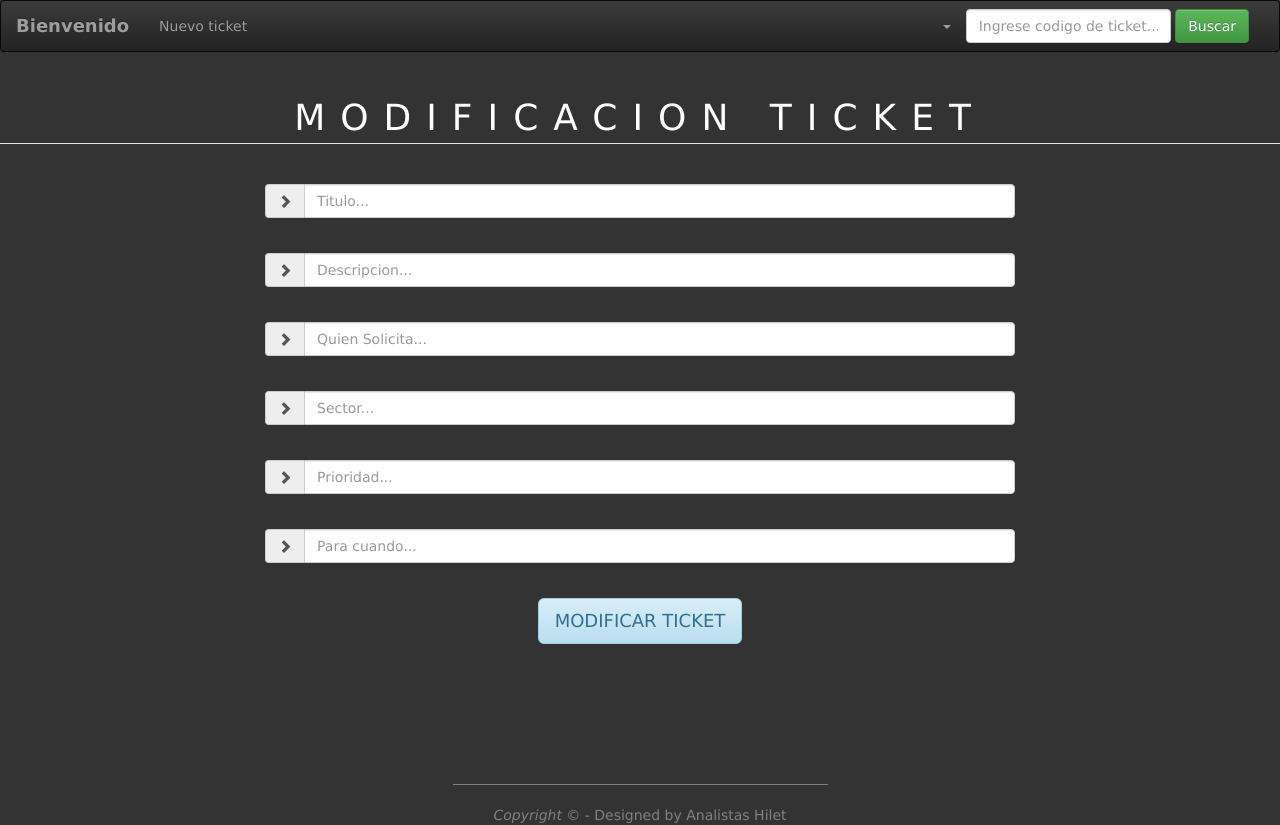
After one commit to FrancoArto/soporte, a CodeIgniter app: the page made by application/views/modificarTicket.php in a window 1280 px wide. The commit adds this page. Run offline with CodeIgniter, Linux system fonts and the light colour scheme; data that the repository does not hold is empty.

Commit message:
Tickets
Mod y alta de tickets

```diff
--- a/application/config/database.php
+++ b/application/config/database.php
@@ -51,7 +51,7 @@ $active_record = TRUE;
 $db['default']['hostname'] = 'localhost';
 $db['default']['username'] = 'root';
 $db['default']['password'] = '';
-$db['default']['database'] = 'incidencias';
+$db['default']['database'] = 'soporte';
 $db['default']['dbdriver'] = 'mysqli';
 $db['default']['dbprefix'] = '';
 $db['default']['pconnect'] = FALSE;
--- a/application/models/ticket_model.php
+++ b/application/models/ticket_model.php
@@ -28,16 +28,16 @@ class Ticket_model extends CI_Model {
 		}
 	}
 
-	function modificacion($usuario_id = "", $datos = array())
+	function modificacion($ticket_id = "", $datos = array())
 	{
 		foreach($datos as $nombre=>$valor)
 		{
 			$this->db->set($nombre, $valor);
 		}
 
-		$this->db->where("ticket_id", $usuario_id);
+		$this->db->where("ticket_id", $ticket_id);
 
-		$this->db->update("Tickets");
+		$this->db->update("tickets");
 
 	    //forma de confirmar si el update se realizo
 		if($this->db->affected_rows())
--- a/application/views/listaTickets.php
+++ b/application/views/listaTickets.php
@@ -86,7 +86,7 @@ letter-spacing:15px;
                     <td><?php echo $ticket["asignado"]; ?></td>
                     <td><?php echo $ticket["fecha_limite"]; ?></td>
                     <td><?php echo $ticket["creador"]; ?></td>
-                    <td><a class="btn btn-primary btn-xs" href="<?php echo site_url('tickets/modificar').$ticket["ticket_id"]; ?>"><span class="glyphicon glyphicon-pencil" aria-hidden="true"></td>
+                    <td><a class="btn btn-primary btn-xs" href="<?php echo site_url('tickets/traerticket/'.$ticket["ticket_id"]); ?>"><span class="glyphicon glyphicon-pencil" aria-hidden="true"></td>
                     <td><a class="btn btn-danger btn-xs" href="<?php echo site_url('tickets/baja/'.$ticket["ticket_id"]); ?>"><span class="glyphicon glyphicon-trash" aria-hidden="true"></span></td>
                 </tr>
                 <?php } ?>
--- /dev/null
+++ b/application/views/modificarTicket.php
@@ -0,0 +1,113 @@
+<!doctype html>
+<html>
+<head>
+<meta charset="utf-8">
+<title>Modificacion</title>
+
+<!-- Latest compiled and minified CSS -->
+<link rel="stylesheet" href="https://maxcdn.bootstrapcdn.com/bootstrap/3.3.7/css/bootstrap.min.css" integrity="sha384-BVYiiSIFeK1dGmJRAkycuHAHRg32OmUcww7on3RYdg4Va+PmSTsz/K68vbdEjh4u" crossorigin="anonymous">
+
+<!-- Optional theme -->
+<link rel="stylesheet" href="https://maxcdn.bootstrapcdn.com/bootstrap/3.3.7/css/bootstrap-theme.min.css" integrity="sha384-rHyoN1iRsVXV4nD0JutlnGaslCJuC7uwjduW9SVrLvRYooPp2bWYgmgJQIXwl/Sp" crossorigin="anonymous">
+
+<script src="https://ajax.googleapis.com/ajax/libs/jquery/3.3.1/jquery.min.js"></script>
+
+<!-- Latest compiled and minified JavaScript -->
+<script src="https://maxcdn.bootstrapcdn.com/bootstrap/3.3.7/js/bootstrap.min.js" integrity="sha384-Tc5IQib027qvyjSMfHjOMaLkfuWVxZxUPnCJA7l2mCWNIpG9mGCD8wGNIcPD7Txa" crossorigin="anonymous"></script>
+
+<style type="text/css">
+
+body{
+		min-width: 0;
+		max-width: 100%;
+		width: auto;
+		background-color:#333;
+		font-family:"Lucida Grande", "Lucida Sans Unicode", "Lucida Sans", "DejaVu Sans", Verdana, sans-serif;
+
+
+
+    }
+legend{
+		text-align:center;
+		color:#FFFFFF;
+	}
+
+
+.txt{ background-color:#1D1E1E;
+color:#313131;
+border:inset;
+border-color:#151525;
+}
+
+
+</style>
+
+<script type="text/javascript">
+	function focoInput(id){
+		document.getElementById(id).className='input-group-addon alert-info';
+		}
+	function blurInput(id){
+		document.getElementById(id).className = 'input-group-addon';
+		}
+</script>
+
+</head>
+
+<body>
+<?php $this->load->view('barra'); ?>
+<br>
+<legend style="letter-spacing:15px; font-size:36px">MODIFICACION TICKET</legend>
+<div class="container">
+    <div class="row">
+		<div class="col-md-2"></div>
+        <div class="col-md-8" style="text-align:center">
+            <form method="post" action="<?php echo site_url("tickets/Modificar/".$ticket["ticket_id"]);?>">
+            	<br>
+              <div class="form-group">
+               <div class="input-group">
+                <span class="input-group-addon" id="txtTitulo"><i class="glyphicon glyphicon-chevron-right" ></i></span>
+                <input type="text" class="form-control" onfocus="focoInput('sTitulo');" onBlur="blurInput('sTitulo')" id="txtTitulo" name="txtTitulo" placeholder="Titulo..." value="<?php echo $ticket["titulo"]; ?>">
+              </div></div><br>
+              <div class="form-group">
+                <div class="input-group">
+                <span class="input-group-addon" id="txtDescripcion"><i class="glyphicon glyphicon-chevron-right" ></i></span>
+                <input type="text" class="form-control" onfocus="focoInput('txtDescripcion');" onBlur="blurInput('sDescripcion')" id="txtDescripcion" name="txtDescripcion" placeholder="Descripcion..." value="<?php echo $ticket["descripcion"]; ?>">
+              </div></div><br>
+              <div class="form-group">
+                <div class="input-group">
+                <span class="input-group-addon" id="txtQuienSolicita"><i class="glyphicon glyphicon-chevron-right" ></i></span>
+                <input type="text" class="form-control" onfocus="focoInput('sQuien');" onBlur="blurInput('sQuien')" id="txtQuienSolicita" name="txtQuienSolicita" placeholder="Quien Solicita..." value="<?php echo $ticket["quien"]; ?>">
+              </div></div><br>
+              <div class="form-group">
+                <div class="input-group">
+                <span class="input-group-addon" id="txtSector"><i class="glyphicon glyphicon-chevron-right" ></i></span>
+                <input type="text" class="form-control" onfocus="focoInput('sSector');" onBlur="blurInput('sSector')" id="txtSector" name="txtSector" placeholder="Sector..." value="<?php echo $ticket["sector"]; ?>">
+              </div></div><br>
+              <div class="form-group">
+                <div class="input-group">
+                <span class="input-group-addon" id="txtPrioridad"><i class="glyphicon glyphicon-chevron-right" ></i></span>
+                <input type="text" class="form-control" onfocus="focoInput('sPrioridad');" onBlur="blurInput('sPrioridad')" id="txtPrioridad" name="txtPrioridad" placeholder="Prioridad..." value="<?php echo $ticket["prioridad"]; ?>">
+              </div></div><br>
+              <div class="form-group">
+                <div class="input-group">
+                <span class="input-group-addon" id="fecha_limite"><i class="glyphicon glyphicon-chevron-right" ></i></span>
+                <input type="text" class="form-control" onfocus="focoInput('sPrioridad');" onBlur="blurInput('sPrioridad')" id="fecha_limite" name="fecha_limite" placeholder="Para cuando..." value="<?php echo $ticket["fecha_limite"]; ?>">
+              </div></div><br>
+
+
+              <button type="submit" class="btn alert-info btn-lg">MODIFICAR TICKET</button>
+
+            </form>
+
+
+            <br><br><br><br><br><br>
+            <hr width="50%" style="border-color:gray">
+            <span  style="color:gray"><i>Copyright </i> &copy - Designed by Analistas Hilet</span>
+
+        </div>
+        <div class="col-md-2"></div>
+    </div>
+
+
+</body>
+</html>
--- a/application/views/usuario.php
+++ b/application/views/usuario.php
@@ -73,7 +73,7 @@ $this->load->view("barra");
 
 <section>
 
-
+                             <form action="<?php echo site_url("tickets/Agregar") ?>" method="post">
   <div class="row">
                          <div class="col-md-1"></div>
                        <div class="col-md-4">
@@ -189,7 +189,7 @@ $this->load->view("barra");
                         	<button id="btnGenerar" name="generar" class="btn btn-primary btn-lg">GENERAR</button>
                             </div>
                          </div>
-
+                        </form>
 </section>
 
 
```
Also changed, not shown: application/controllers/tickets.php (+23 -5 lines).
